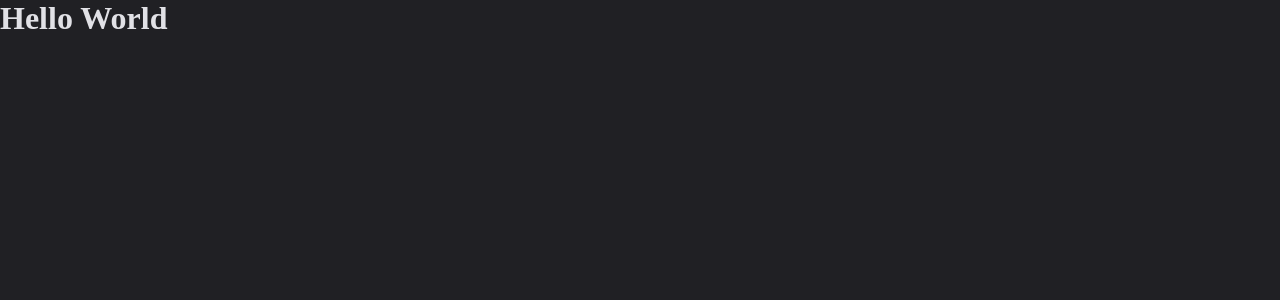
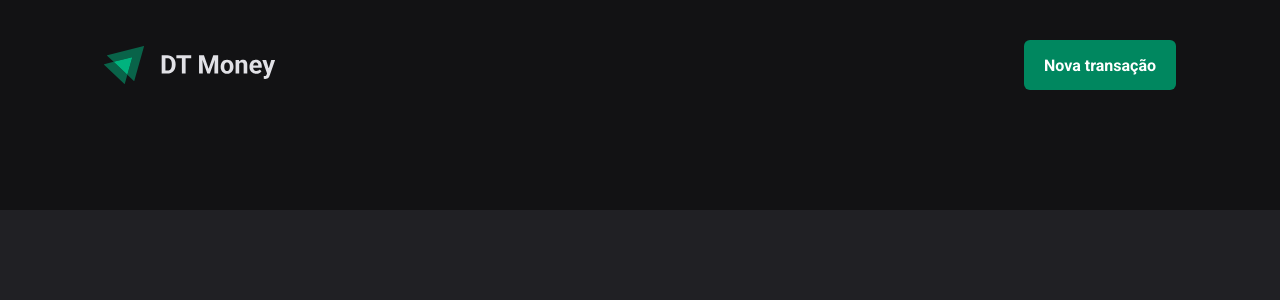
Before and after one commit to rakelmm/dt-money-2.0, a React (Vite) app: page / in a window 1280 px wide. Shown: the top 300 px of the page. Built offline with nearby package versions, Linux system fonts and the light colour scheme.

Commit message:
Componente: Header

```diff
--- a/src/App.tsx
+++ b/src/App.tsx
@@ -1,4 +1,5 @@
 import { ThemeProvider } from "styled-components";
+import { Transactions } from "./pages/Transactions";
 import { GlobalStyle } from "./styles/global";
 import { defaultTheme } from "./styles/themes/default";
 
@@ -7,7 +8,7 @@ export function App() {
    <ThemeProvider theme={defaultTheme}>
     <GlobalStyle />
 
-    <h1>Hello World</h1>
+    <Transactions />
    </ThemeProvider>
   )
 }
--- /dev/null
+++ b/src/components/Header/index.tsx
@@ -0,0 +1,15 @@
+import { HeaderContainer, HeaderContent, NewTransactionButton } from "./styles";
+
+import logoImg from '../../assets/logo.svg';
+
+export function Header() {
+    return (
+       <HeaderContainer>
+        <HeaderContent>
+            <img src={logoImg} alt="Logo do ignite" />
+
+            <NewTransactionButton>Nova transação</NewTransactionButton>
+        </HeaderContent>
+       </HeaderContainer>
+    )
+}
--- /dev/null
+++ b/src/components/Header/styles.ts
@@ -0,0 +1,34 @@
+import styled from "styled-components";
+
+export const HeaderContainer = styled.header`
+    background: ${props => props.theme["gray-900"]};
+    padding: 2.5rem 0 7.5rem;
+`;
+
+//HeaderContent é que tem o conteudo que vai ficar centralizado
+export const HeaderContent = styled.div`
+    width: 100%;
+    max-width: 1120px;
+    margin: 0 auto; //pra centralizar
+    padding: 0 1.5rem; //se a tela for menor, esse padding nas lateiais vai fazer com que não fique grudado
+
+    display: flex;
+    justify-content: space-between;
+    align-items: center;
+`;
+
+export const NewTransactionButton = styled.button`
+    height: 50px;
+    border: 0;
+    background: ${props => props.theme["green-500"]};
+    color: ${props => props.theme.white};
+    font-weight: bold;
+    padding: 0 1.25rem;
+    border-radius: 6px;
+    cursor: pointer;
+
+    &:hover {
+        background: ${props => props.theme["green-700"]};
+        transition: background-color 0.2s;
+    }
+`;
--- /dev/null
+++ b/src/pages/Transactions/index.tsx
@@ -0,0 +1,9 @@
+import { Header } from "../../components/Header";
+
+export function Transactions() {
+    return (
+        <div>
+           <Header />
+        </div>
+    )
+}
```
Also changed, not shown: src/assets/logo.svg (added), src/pages/Transactions/styles.ts (added).
